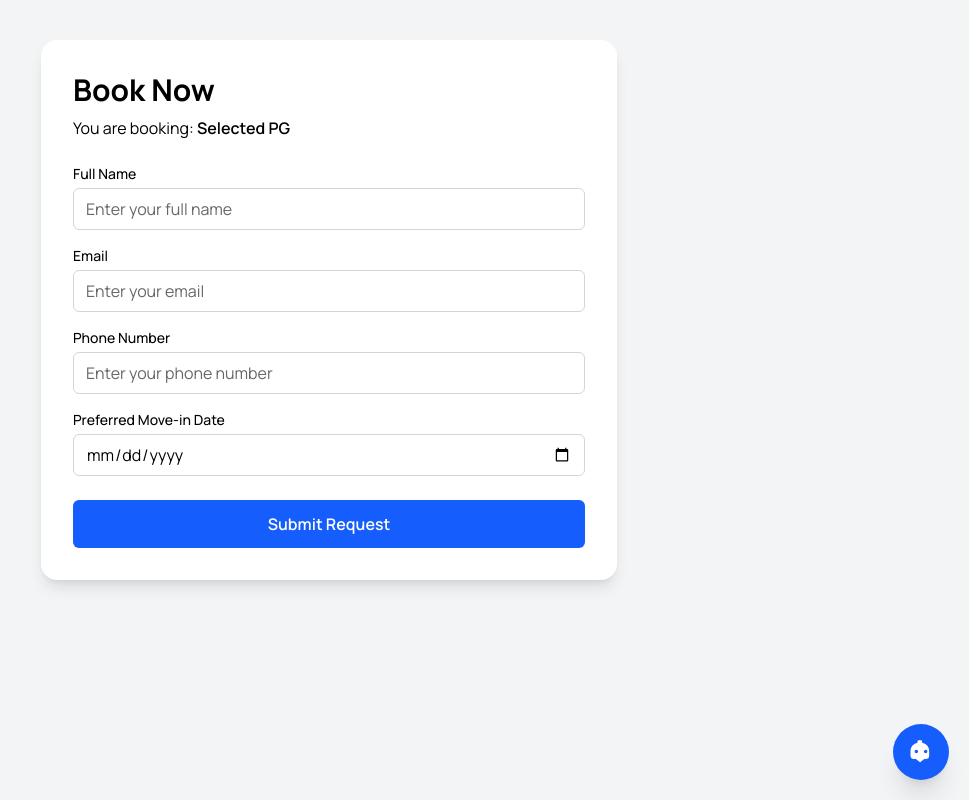
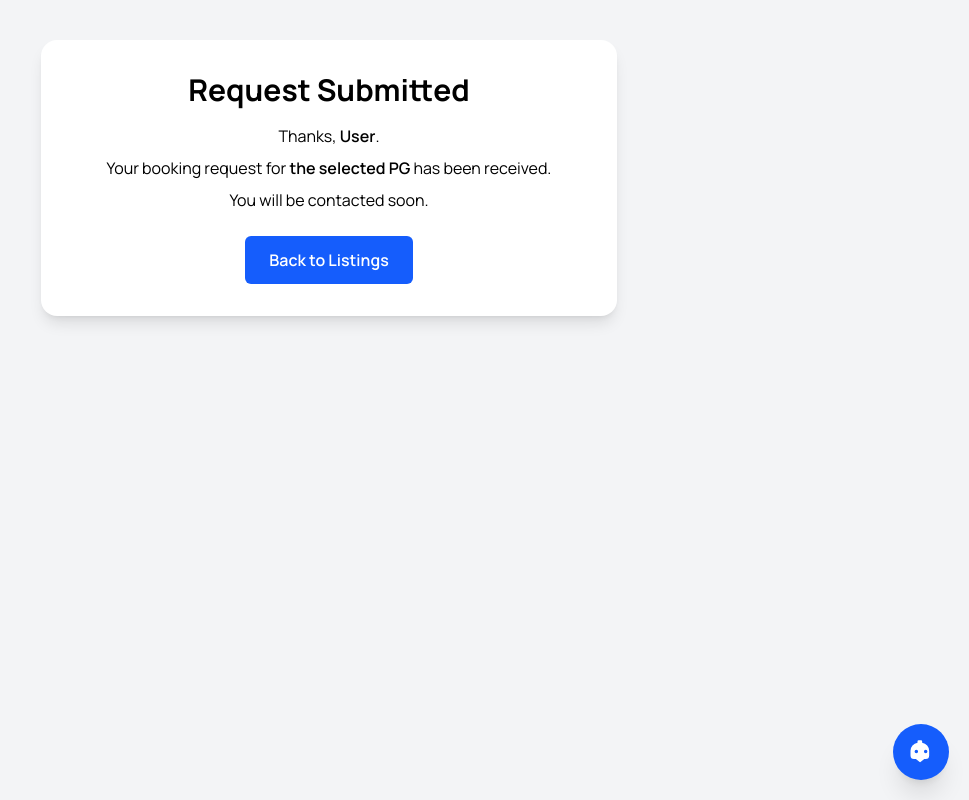
Before and after one commit to Swapnilbiswas2007/PG-Finder, a Next.js app: page /book/success in a window 1280 px wide. Shown: the whole page, without its empty margins (311-1280 px from the left). Built offline with nearby package versions, Linux system fonts and the light colour scheme.

Commit message:
Fix suspense build error

```diff
--- /dev/null
+++ b/app/book/success/page.tsx
@@ -0,0 +1,44 @@
+"use client"
+
+import { Suspense } from "react"
+import { useSearchParams } from "next/navigation"
+
+function SuccessContent() {
+  const searchParams = useSearchParams()
+  const name = searchParams.get("name") || "User"
+  const property = searchParams.get("property") || "the selected PG"
+
+  return (
+    <main className="min-h-screen bg-gray-100 px-4 py-10">
+      <div className="mx-auto w-full max-w-xl rounded-2xl bg-white p-8 text-center shadow-lg">
+        <h1 className="text-3xl font-bold text-black">Request Submitted</h1>
+
+        <p className="mt-4 text-black">
+          Thanks, <span className="font-semibold">{name}</span>.
+        </p>
+
+        <p className="mt-2 text-black">
+          Your booking request for{" "}
+          <span className="font-semibold">{property}</span> has been received.
+        </p>
+
+        <p className="mt-2 text-black">You will be contacted soon.</p>
+
+        <a
+          href="/city/bangalore"
+          className="mt-6 inline-block rounded-md bg-blue-600 px-6 py-3 font-semibold text-white transition hover:bg-blue-700"
+        >
+          Back to Listings
+        </a>
+      </div>
+    </main>
+  )
+}
+
+export default function BookingSuccessPage() {
+  return (
+    <Suspense fallback={<p className="p-10 text-center">Loading...</p>}>
+      <SuccessContent />
+    </Suspense>
+  )
+}
--- a/app/city/bangalore/page.tsx
+++ b/app/city/bangalore/page.tsx
@@ -47,20 +47,20 @@ const properties = [
   }
 ]
 
-export default function CityPage() {
+export default function CityContent() {
   const router = useRouter()
   const searchParams = useSearchParams()
+
   const selectedFromQuery = Number(searchParams.get("selected"))
   const initialSelected = properties.some(p => p.id === selectedFromQuery)
     ? selectedFromQuery
     : 1
+
   const [selected, setSelected] = useState(initialSelected)
 
   useEffect(() => {
     const isLoggedIn = localStorage.getItem("loggedIn") === "true"
-    if (!isLoggedIn) {
-      router.push("/login")
-    }
+    if (!isLoggedIn) router.push("/login")
   }, [router])
 
   useEffect(() => {
@@ -71,28 +71,22 @@ export default function CityPage() {
 
   return (
     <main className="min-h-screen bg-[#f5f7fb]">
+      {/* ⭐ YOUR UI — UNTOUCHED ⭐ */}
+
       <section className="relative overflow-hidden bg-gradient-to-br from-[#0b2856] via-[#1c4ea1] to-[#23a1b6] px-6 pb-8 pt-8 md:px-12">
-        <div className="hero-orb -left-20 top-6" />
-        <div className="hero-orb right-10 top-4" />
-
         <div className="relative z-10 flex flex-wrap items-center justify-between gap-4">
           <div>
             <p className="text-sm font-medium text-white/90">City Listings</p>
-            <h1 className="display-font text-3xl font-bold text-white md:text-4xl">PGs in Bangalore</h1>
-            <p className="mt-1 text-sm text-white/85">Select a card to update map location instantly.</p>
+            <h1 className="text-3xl font-bold text-white md:text-4xl">
+              PGs in Bangalore
+            </h1>
           </div>
 
           <div className="flex gap-3">
-            <a
-              href="/"
-              className="rounded-full bg-white/20 px-5 py-2 text-sm font-semibold text-white ring-1 ring-white/40 backdrop-blur transition hover:bg-white hover:text-[#0b2856]"
-            >
+            <a href="/" className="rounded-full bg-white/20 px-5 py-2 text-sm font-semibold text-white">
               Home
             </a>
-            <a
-              href="/logout"
-              className="rounded-full bg-[#0b2856] px-5 py-2 text-sm font-semibold text-white transition hover:bg-[#081b3b]"
-            >
+            <a href="/logout" className="rounded-full bg-[#0b2856] px-5 py-2 text-sm font-semibold text-white">
               Logout
             </a>
           </div>
@@ -100,16 +94,14 @@ export default function CityPage() {
       </section>
 
       <section className="mx-auto grid max-w-7xl gap-6 px-4 py-6 md:px-6 lg:grid-cols-2">
-        <div className="h-[75vh] overflow-y-auto rounded-2xl bg-white/75 p-4 shadow-lg ring-1 ring-black/5 backdrop-blur">
+        <div className="h-[75vh] overflow-y-auto rounded-2xl bg-white/75 p-4 shadow-lg">
           <div className="grid gap-5">
             {properties.map(property => (
               <div
                 key={property.id}
                 onClick={() => setSelected(property.id)}
-                className={`cursor-pointer rounded-2xl transition ${
-                  selected === property.id
-                    ? "scale-[1.01] ring-4 ring-[#1c4ea1]/35"
-                    : "hover:scale-[1.005]"
+                className={`cursor-pointer ${
+                  selected === property.id ? "ring-4 ring-[#1c4ea1]/35" : ""
                 }`}
               >
                 <PropertyCard
@@ -121,8 +113,8 @@ export default function CityPage() {
           </div>
         </div>
 
-        <div className="rounded-2xl bg-white p-3 shadow-lg ring-1 ring-black/5">
-          <div className="mb-2 rounded-xl bg-[#f2f6ff] px-4 py-2 text-sm font-medium text-[#0b2856]">
+        <div className="rounded-2xl bg-white p-3 shadow-lg">
+          <div className="mb-2 text-sm font-medium text-[#0b2856]">
             Showing map for: {selectedProperty.name}
           </div>
           <iframe
```
Also changed, not shown: 1 other file (tests, documents, lock files or other folders).
